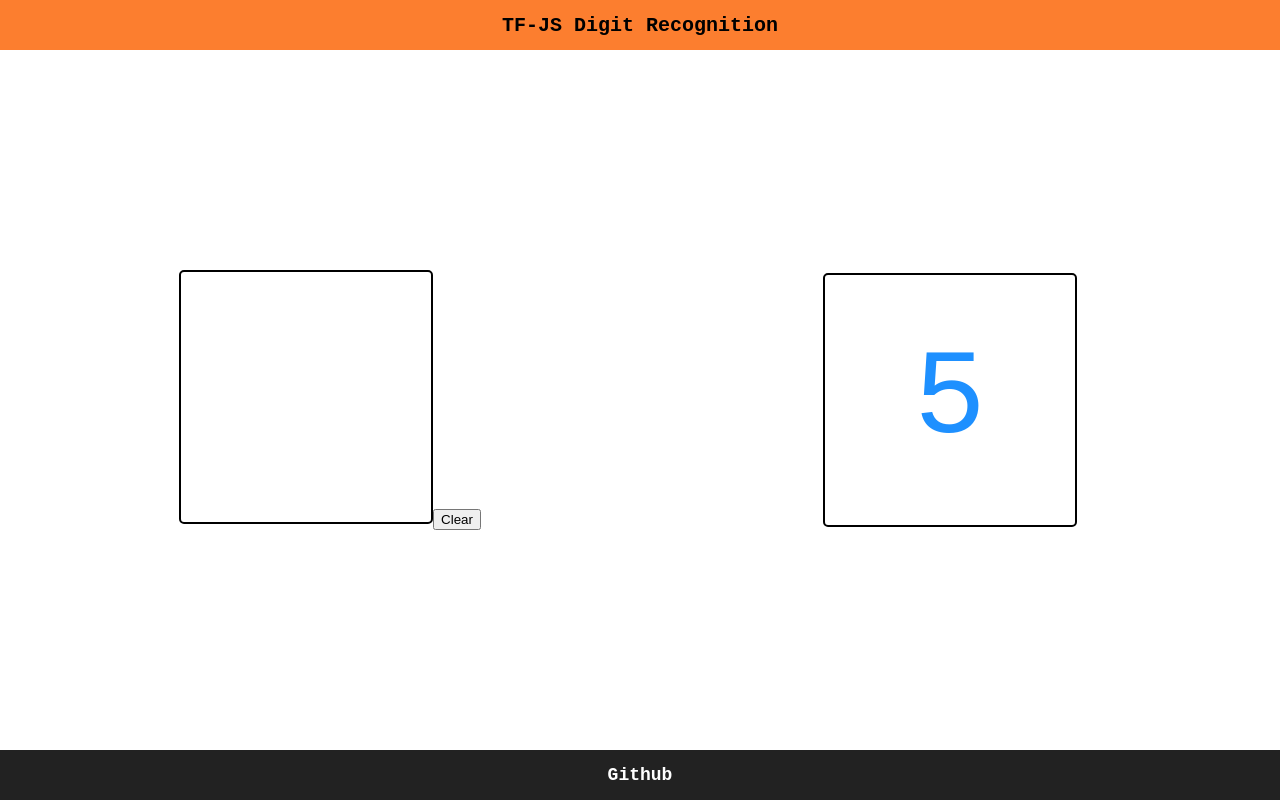
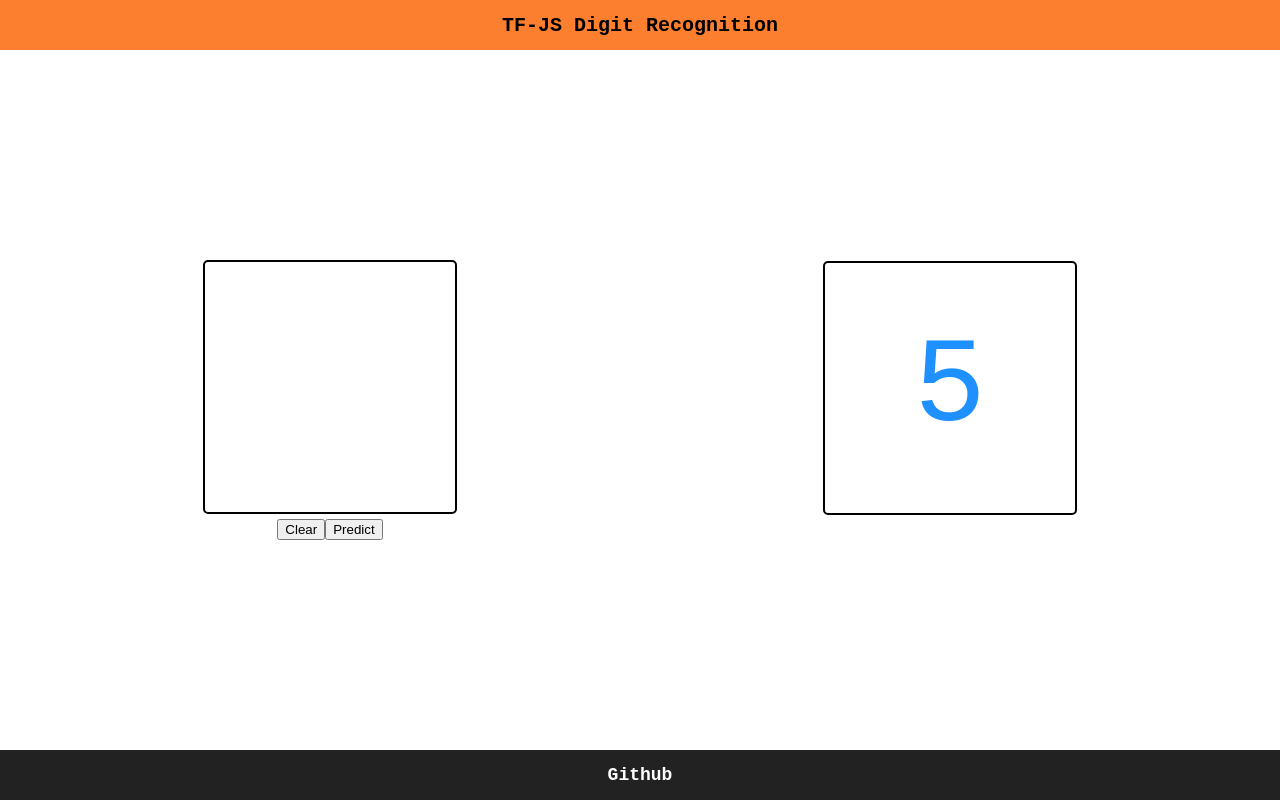
Before and after one commit to asjadanis/tfjs-digit-demo, a React (Create React App) app: page / in a window 1280 px wide. Built offline with nearby package versions, Linux system fonts and the light colour scheme.

Commit message:
fixed styling and alignment of components

```diff
--- a/src/components/Canvas/canvas.js
+++ b/src/components/Canvas/canvas.js
@@ -69,6 +69,7 @@ const DigitCanvas = (props) => {
   }, []);
 
   return (
+    <>
       <div className="canvas-container">
         <canvas
           onMouseDown={onMouseDown}
@@ -82,9 +83,12 @@ const DigitCanvas = (props) => {
           height={"250px"}
           className="canvas-styles"
         ></canvas>
-
+      </div>
+      <div>
         <button onClick={clearCanvas}>Clear</button>
+        <button onClick={clearCanvas}>Predict</button>
       </div>
+    </>
   );
 };
 
--- a/src/components/DigitCard/digitcard.css
+++ b/src/components/DigitCard/digitcard.css
@@ -15,6 +15,7 @@
   border-radius: 5px;
   width: 250px;
   height: 250px;
+  margin-bottom: 25px;
 }
 
 .font-styles {
```
Lines whose indentation alone changed are shown as unchanged.
